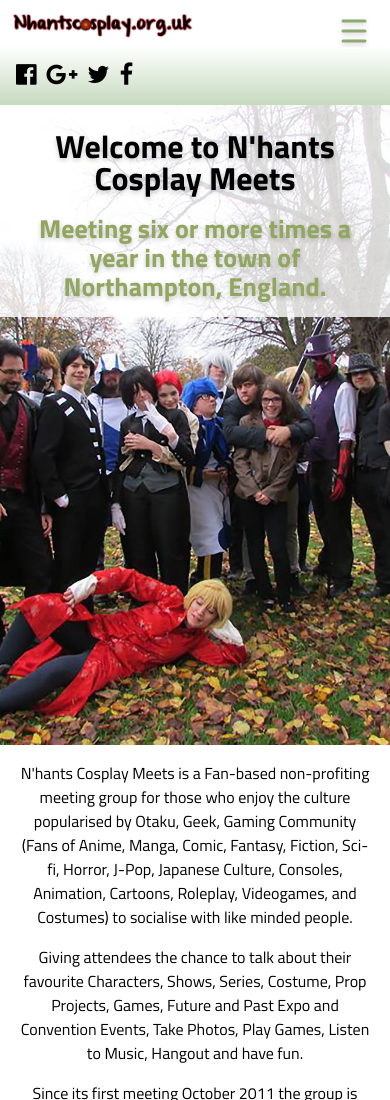
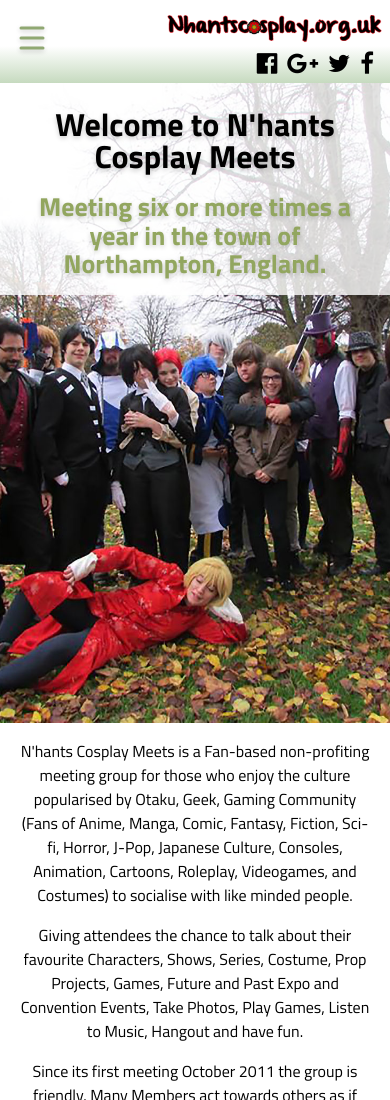
Before and after one commit to darkxangel84/NhantsCosplay, a website: page index.html in a window 390 px wide. Shown: the top 1100 px of the page. Drawn offline with nearby package versions, Linux system fonts and the light colour scheme.

Commit message:
Update navigation for mobile

```diff
--- a/index.html
+++ b/index.html
@@ -24,12 +24,11 @@
 
 <div class="page_wrapper">
 <header>
-     <div class="logo">
-         <a href="index.html"><img src="images/logo.png" alt="logo"></a>
-       </div>
-
     <div class="burger-menu">
         <div class="menubar"></div>
+    </div>
+    <div class="logo">
+        <a href="index.html"><img src="images/logo.png" alt="logo"></a>
     </div>
 </header>
 
--- a/scss/application.scss
+++ b/scss/application.scss
@@ -77,15 +77,15 @@ header {
 		position: relative;
 		cursor: pointer;
 		width: 40px;
-		height: 40px;
+		height: 60px;
 
 		.menubar {
 			position: absolute;
 			background-color: $green;
 			border-radius:50px;
 			transform: translate(-50%, -50%);
-			top: 50%;
-			left: 10%;
+			top: 1.7em;
+			left: 1.5em;
 			width: 25px;
 			height: 3px;
 			box-shadow: 0 2px 5px rgba(0,0,0,.2);
@@ -137,6 +137,7 @@ header {
 	.navitem {
 		display: block;
 		color: $darkgreen;
+		font-size: 1.4em;
 		font-weight: 700;
 		text-decoration: none;
 		padding: .5rem 1.5rem;
@@ -157,8 +158,9 @@ header {
 }
 
 .social_icons {
+	text-align: right;
 	margin-top: 2em;
-	padding: 1em .8rem;
+	padding: .3em .8rem;
 
 	a .fa {
 		color: $black-text;
@@ -189,7 +191,7 @@ header {
 }
 
 .logo {
-	flex-basis: 50%;
+	flex-basis: 60%;
 	padding: 0;
 
 	img {
@@ -400,7 +402,7 @@ footer {
 
 	    .navitem {
 			text-align: left;
-			padding: .5rem 3rem;
+			padding: 1rem 3rem 0;
 		}
     }
 
```
Also changed, not shown: contact.html (+3 -4 lines), events.html (+3 -4 lines), faq.html (+3 -4 lines), gallery.html (+3 -4 lines), templates/_header.html (+3 -4 lines), dist/css/application.css.
